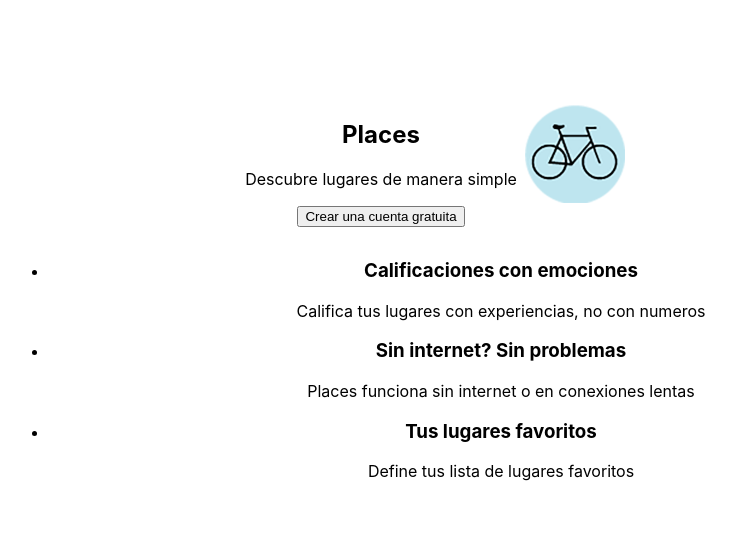
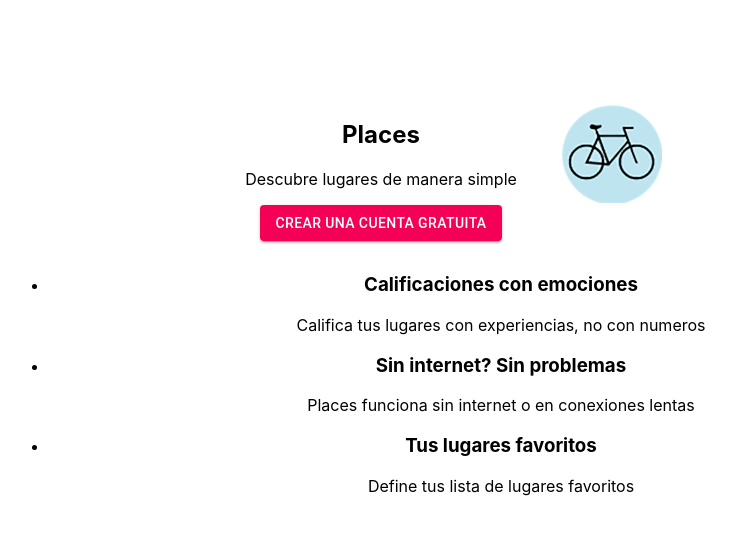
Before and after one commit to Bikcodeh/LearningReact, a React (Create React App) app: page / in a window 1280 px wide. Shown: the top 534 px of the page, without its empty margins (159-895 px from the left). Built offline with nearby package versions, Linux system fonts and the light colour scheme.

Commit message:
Incluyendo material UI y colocando un boton

```diff
--- a/package.json
+++ b/package.json
@@ -3,6 +3,8 @@
   "version": "0.1.0",
   "private": true,
   "dependencies": {
+    "@material-ui/core": "^4.3.0",
+    "material-ui": "^0.20.2",
     "react": "^16.8.6",
     "react-dom": "^16.8.6",
     "react-scripts": "3.0.1"
--- a/src/App.js
+++ b/src/App.js
@@ -1,4 +1,5 @@
 import React from "react";
+import Button from '@material-ui/core/Button';
 import "./App.css";
 
 /** Como estamos importando el elemento por default, podemos darle un nombre al tag que usaremos para invocarlo */
@@ -8,10 +9,6 @@ import Title from "./components/title";
 
 /** Para manejar el state debemos agregar un valor por defecto en el constructor */
 class App extends React.Component {
-  constructor(props) {
-    super(props);
-
-  }
 
   render() {
     return (
@@ -26,9 +23,9 @@ class App extends React.Component {
               <Title />
               {/** onClick es reservado de react */}
               {/** Debemos procurar siempre usar arrow funtions para no corromper el ambito de react de los elementos */}
-              <button>
+              <Button variant="contained" color="secondary">
                 Crear una cuenta gratuita
-              </button>
+              </Button>
               <img
                 src={process.env.PUBLIC_URL + "images/icono01.png"}
                 alt="icono bici"
```
Also changed, not shown: 1 other file (tests, documents, lock files or other folders).
